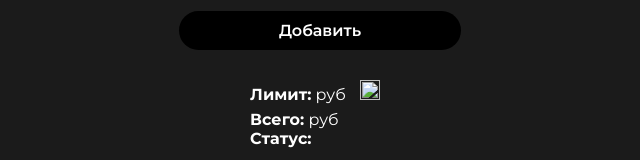
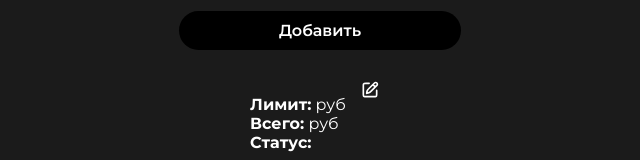
Before and after one commit to AlexanderBannikovIT/Expense-app, a plain HTML site: page index.html in a window 1280 px wide. Shown: the part 214-374 px from the top of the page, without its empty margins (320-960 px from the left). Drawn offline with Linux system fonts and the light colour scheme.

Commit message:
Update index.html

```diff
--- a/index.html
+++ b/index.html
@@ -35,7 +35,7 @@
             <div class="Limit-Stat">
                 <span class="label">Лимит:</span>
                 <span class="Limit currency" id="LimitValue">10000</span>
-                <img src="./img/pen-square-svgrepo-com (1).svg" id="LimitChangeButton" alt="" height="20" width="20">
+                <img src="pen-square-svgrepo-com (1).svg" id="LimitChangeButton" alt="" height="20" width="20">
             </div>
             <div class="Total-Stat">
                 <span class="label">Всего:</span>
```
